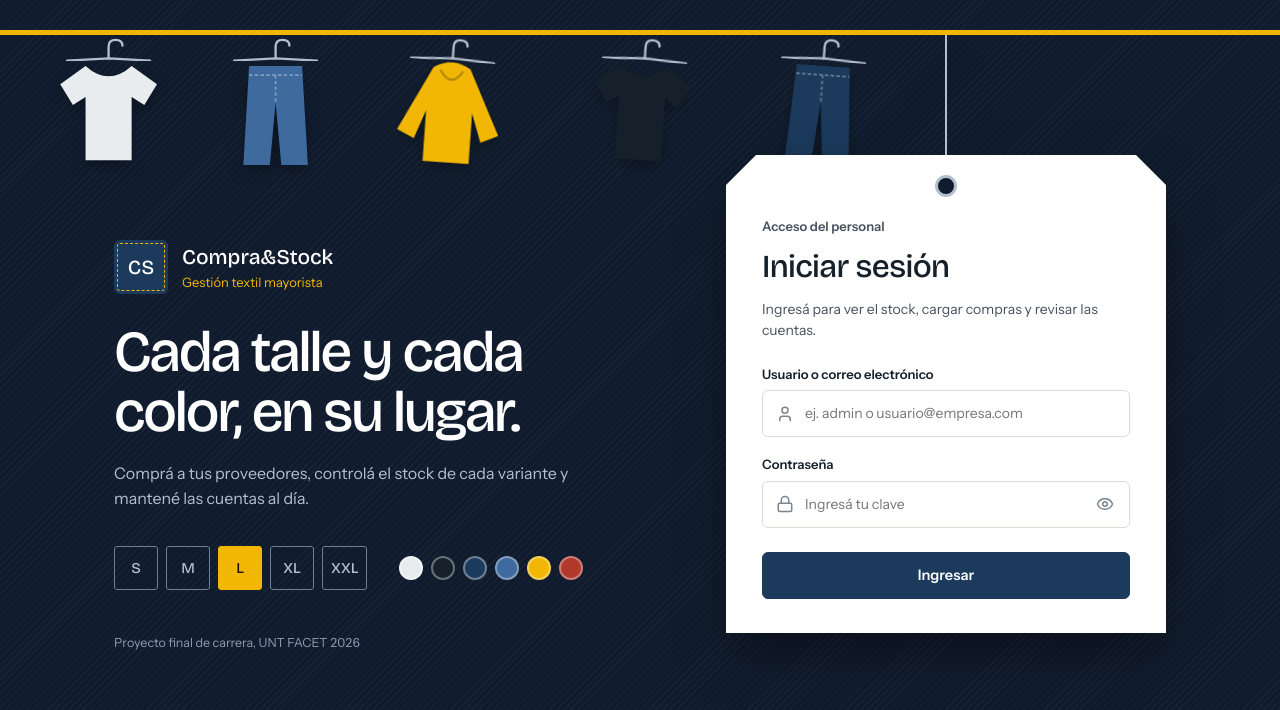
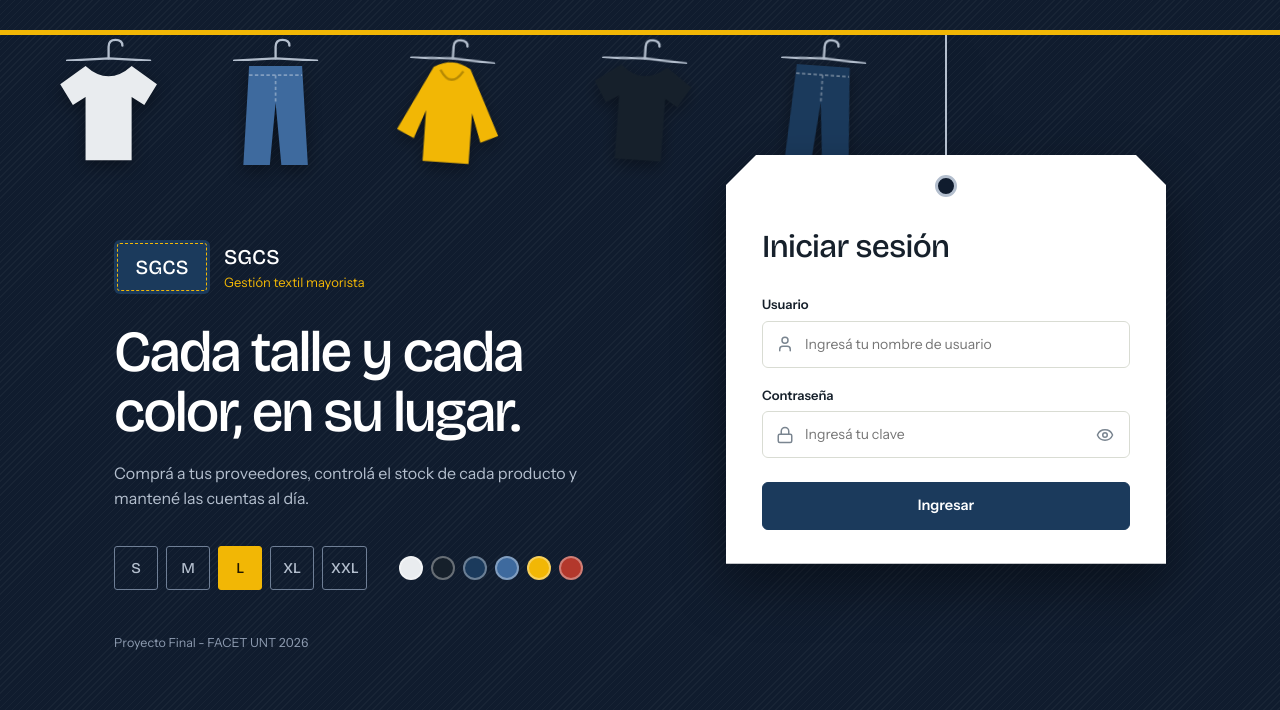
Before and after one commit to gonzalolopez7/proyecto_final, a React (Vite) app in the folder src/frontend/: page /login in a window 1280 px wide. Shown: the top 710 px of the page. Built offline with nearby package versions, Linux system fonts and the light colour scheme; no server answers.

Commit message:
refactor(frontend): ajustar formulario de login + modificar logo en login

```diff
--- a/src/frontend/src/index.css
+++ b/src/frontend/src/index.css
@@ -1470,7 +1470,7 @@ td.num {
 }
 
 .brand-badge-large {
-  width: 54px;
+  width: 96px;
   height: 54px;
   background: linear-gradient(135deg, #4F46E5 0%, #3730A3 100%);
   border-radius: 14px;
--- a/src/frontend/src/views/Login.jsx
+++ b/src/frontend/src/views/Login.jsx
@@ -91,16 +91,16 @@ export default function Login() {
         {/* Texto de presentación */}
         <section className="lg-intro">
           <div className="lg-marca">
-            <div className="brand-badge-large">CS</div>
+            <div className="brand-badge-large">SGCS</div>
             <div>
-              <strong className="lg-marca-nombre">Compra&amp;Stock</strong>
+              <strong className="lg-marca-nombre">SGCS</strong>
               <span className="lg-marca-sub">Gestión textil mayorista</span>
             </div>
           </div>
 
           <h1 className="lg-titular">Cada talle y cada color, en su lugar.</h1>
           <p className="lg-bajada">
-            Comprá a tus proveedores, controlá el stock de cada variante y mantené las cuentas al día.
+            Comprá a tus proveedores, controlá el stock de cada producto y mantené las cuentas al día.
           </p>
 
           <div className="lg-variantes" aria-hidden="true">
@@ -116,7 +116,7 @@ export default function Login() {
             </div>
           </div>
 
-          <small className="lg-pie">Proyecto final de carrera, UNT FACET 2026</small>
+          <small className="lg-pie">Proyecto Final - FACET UNT 2026</small>
         </section>
 
         {/* Formulario: una etiqueta de prenda que cuelga de la barra */}
@@ -126,14 +126,12 @@ export default function Login() {
             <span className="lg-agujero" aria-hidden="true" />
 
             <header className="login-header">
-              <span className="eyebrow">Acceso del personal</span>
               <h2>Iniciar sesión</h2>
-              <p>Ingresá para ver el stock, cargar compras y revisar las cuentas.</p>
             </header>
 
             <form onSubmit={handleSubmit} className="auth-form" noValidate>
               <div className="form-field">
-                <label htmlFor="identificador">Usuario o correo electrónico</label>
+                <label htmlFor="identificador">Usuario</label>
                 <div className="input-icon-wrapper">
                   <User size={18} className="field-icon" />
                   <input
@@ -142,7 +140,7 @@ export default function Login() {
                     type="text"
                     value={form.identificador}
                     onChange={cambiarCampo}
-                    placeholder="ej. admin o usuario@empresa.com"
+                    placeholder="Ingresá tu nombre de usuario"
                     autoComplete="username"
                     required
                     disabled={loading}
```
